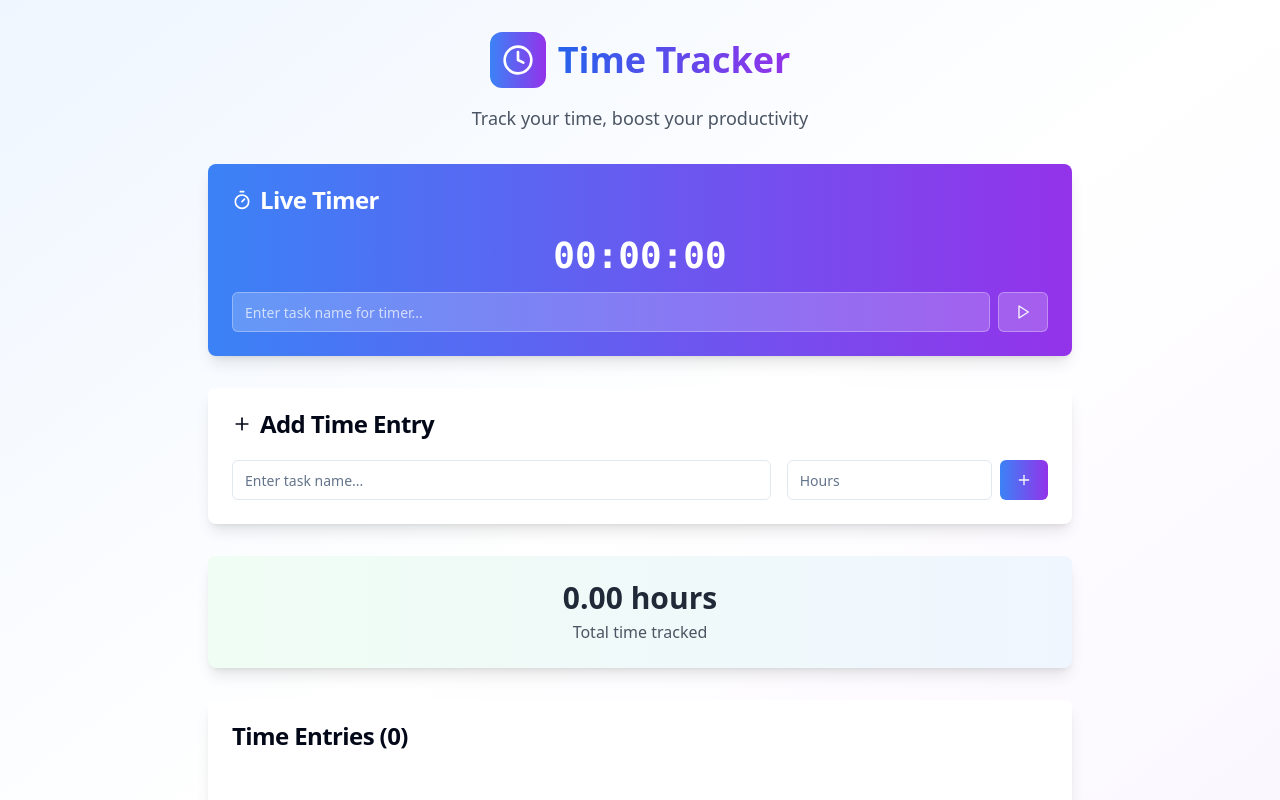
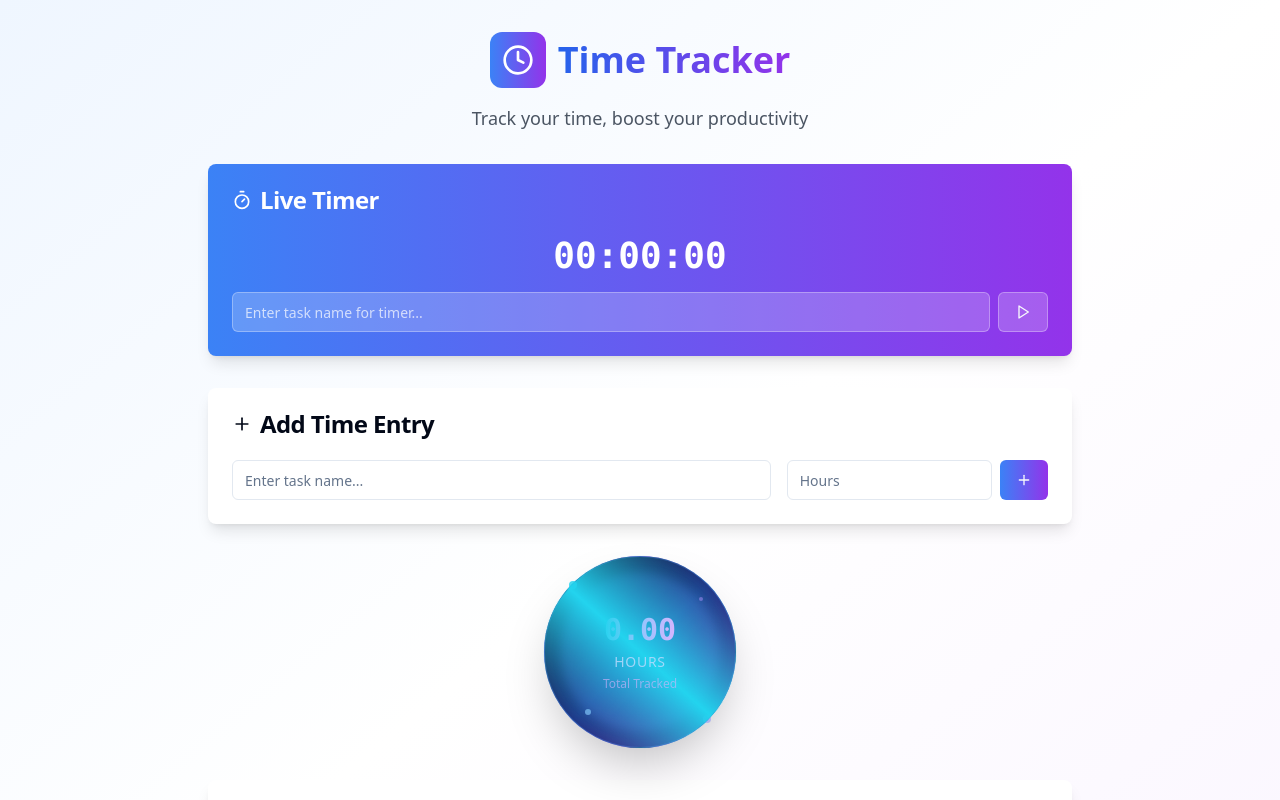
Before and after one commit to Green-service/timer_repo, a React (Vite) app: page / in a window 1280 px wide. Shown: the top 800 px of the page. Built offline with nearby package versions, Linux system fonts and the light colour scheme.

Commit message:
feat: Update total time display
Refactor the total time tracked display to a futuristic circle design.

```diff
--- a/src/pages/Index.tsx
+++ b/src/pages/Index.tsx
@@ -1,4 +1,3 @@
-
 import { useState, useEffect } from 'react';
 import { Clock, Plus, Timer, Trash2, Edit3, Play, Pause, RotateCcw } from 'lucide-react';
 import { Button } from '@/components/ui/button';
@@ -283,17 +282,43 @@ const Index = () => {
           </CardContent>
         </Card>
 
-        {/* Stats */}
-        <Card className="mb-8 border-0 shadow-lg bg-gradient-to-r from-green-50 to-blue-50">
-          <CardContent className="pt-6">
-            <div className="text-center">
-              <div className="text-3xl font-bold text-gray-800 mb-1">
-                {totalHours.toFixed(2)} hours
+        {/* Futuristic Circular Stats */}
+        <div className="mb-8 flex justify-center">
+          <div className="relative">
+            {/* Outer glow ring */}
+            <div className="absolute inset-0 rounded-full bg-gradient-to-r from-blue-400 via-purple-500 to-cyan-400 p-1 animate-pulse">
+              <div className="w-full h-full rounded-full bg-gradient-to-br from-blue-50 via-white to-purple-50"></div>
+            </div>
+
+            {/* Main circular container */}
+            <div className="relative w-48 h-48 rounded-full bg-gradient-to-br from-slate-900 via-blue-900 to-purple-900 shadow-2xl flex flex-col items-center justify-center border border-blue-400/30">
+              {/* Inner glow */}
+              <div className="absolute inset-4 rounded-full bg-gradient-to-br from-blue-500/20 to-purple-500/20 blur-sm"></div>
+
+              {/* Content */}
+              <div className="relative z-10 text-center">
+                <div className="text-3xl font-bold text-transparent bg-gradient-to-r from-cyan-400 via-blue-300 to-purple-300 bg-clip-text mb-1 font-mono">
+                  {totalHours.toFixed(2)}
+                </div>
+                <div className="text-sm text-blue-200/80 font-medium tracking-wider uppercase">
+                  Hours
+                </div>
+                <div className="text-xs text-purple-300/60 mt-1">
+                  Total Tracked
+                </div>
               </div>
-              <div className="text-gray-600">Total time tracked</div>
+
+              {/* Decorative elements */}
+              <div className="absolute top-6 left-6 w-2 h-2 bg-cyan-400 rounded-full animate-pulse"></div>
+              <div className="absolute top-10 right-8 w-1 h-1 bg-purple-400 rounded-full animate-pulse delay-500"></div>
+              <div className="absolute bottom-8 left-10 w-1.5 h-1.5 bg-blue-300 rounded-full animate-pulse delay-1000"></div>
+              <div className="absolute bottom-6 right-6 w-2 h-2 bg-indigo-400 rounded-full animate-pulse delay-700"></div>
             </div>
-          </CardContent>
-        </Card>
+
+            {/* Rotating ring */}
+            <div className="absolute inset-0 rounded-full border-2 border-transparent bg-gradient-to-r from-transparent via-cyan-400 to-transparent animate-spin" style={{ animationDuration: '3s' }}></div>
+          </div>
+        </div>
 
         {/* Time Entries List */}
         <Card className="border-0 shadow-lg">
```
